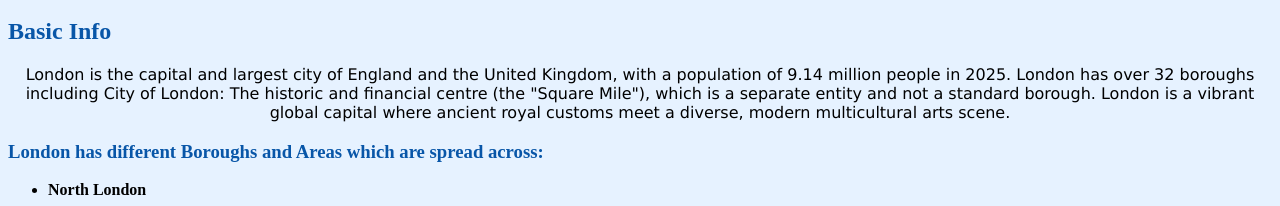
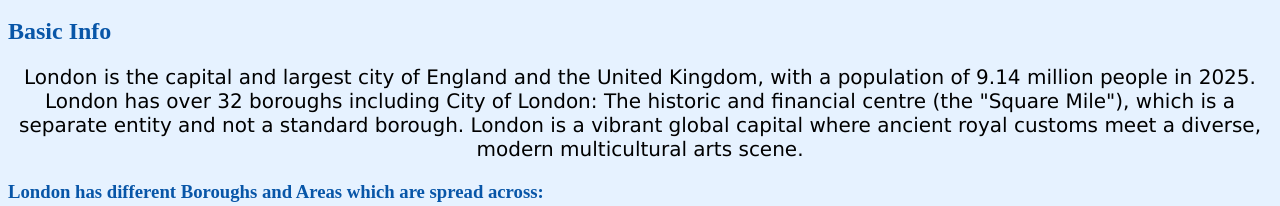
Before and after one commit to VivianBuilds/AllAboutLondon, a plain HTML site: page index.html in a window 1280 px wide. Shown: the part 571-777 px from the top of the page. Drawn offline with Linux system fonts and the light colour scheme.

Commit message:
Update style.css

```diff
--- a/style.css
+++ b/style.css
@@ -24,10 +24,8 @@
   p {
   text-align: center;}
 p {
-  font-size: 16px;
-}
-p {
-  font-family: Verdana;
+  font-family: Verdana, sans-serif;
+  font-size: 20px;
 }
 .images {
   display: flex;
```
